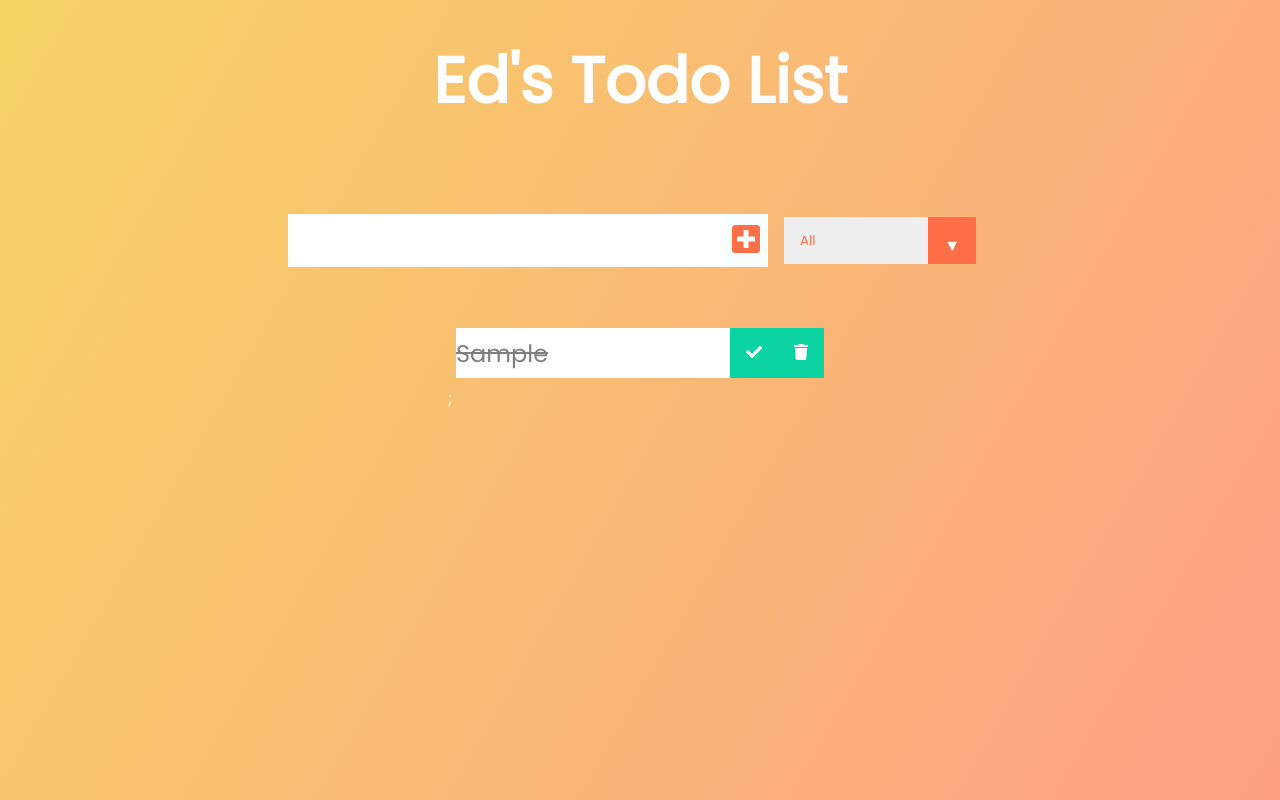
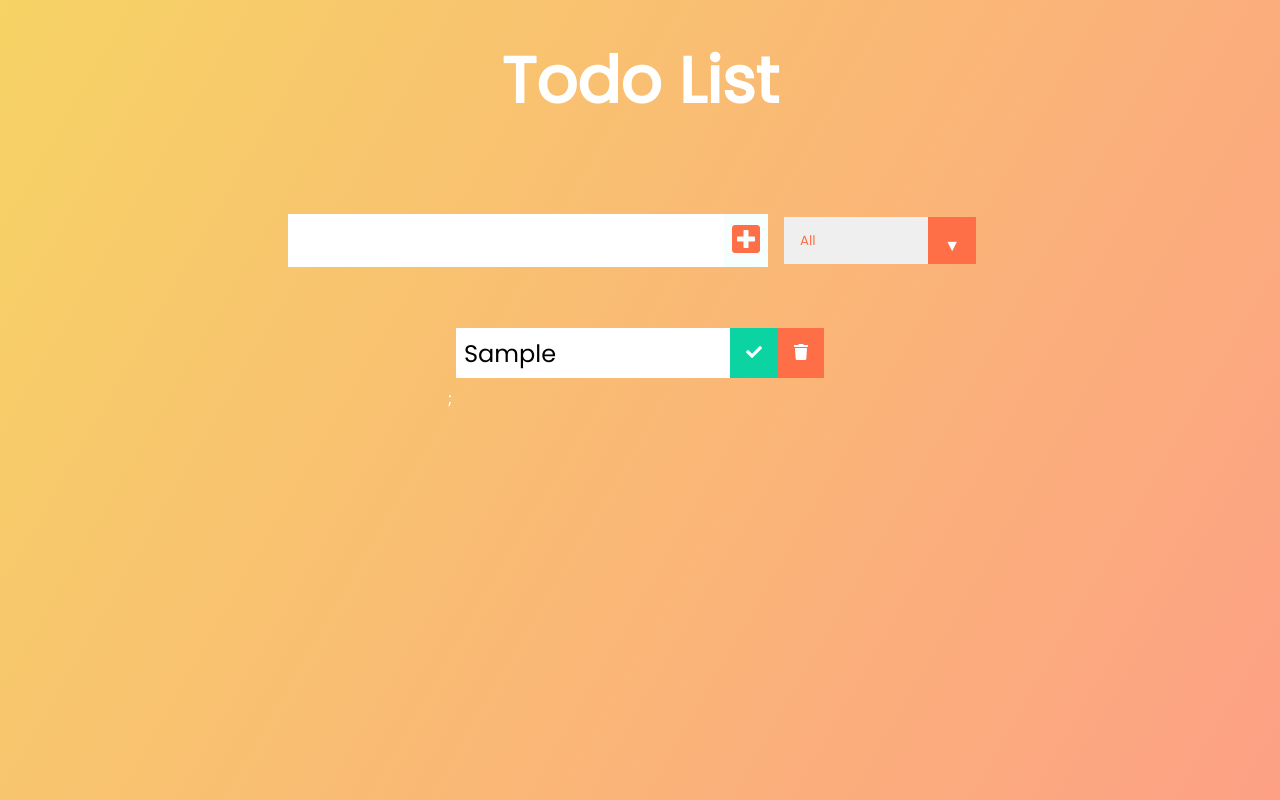
Before and after one commit to Larryking007/my_portfolio, a React (Create React App) app in the folder todoapp/: page / in a window 1280 px wide. Both pictures are taken after typing "Sample" into the empty fields and a click on the button 746 px from the left and 240 px from the top of the page. Built offline with nearby package versions, Linux system fonts and the light colour scheme.

Commit message:
build complete

```diff
--- a/todoapp/src/App.js
+++ b/todoapp/src/App.js
@@ -36,7 +36,7 @@ function App() {
   return (
     <div className="App">
       <header>
-        <h1>Ed's Todo List </h1>
+        <h1>Todo List </h1>
       </header>
       <Form
         inputText={inputText}
--- a/todoapp/src/components/Todo.js
+++ b/todoapp/src/components/Todo.js
@@ -19,13 +19,13 @@ const Todo = ({ text, todo, todos, setTodos }) => {
   };
   return (
     <div className="todo">
-      <li className={`todo-item ${todo.completed}` ? "completed" : ""}>
+      <li className={`todo-item ${todo.completed ? "completed" : ""}`}>
         {text}
       </li>
       <button onClick={completeHandler} className="complete-btn">
         <i className="fas fa-check"></i>
       </button>
-      <button onClick={deleteHandler} className="complete-btn">
+      <button onClick={deleteHandler} className="trash-btn">
         <i className="fas fa-trash"></i>
       </button>
     </div>
```
